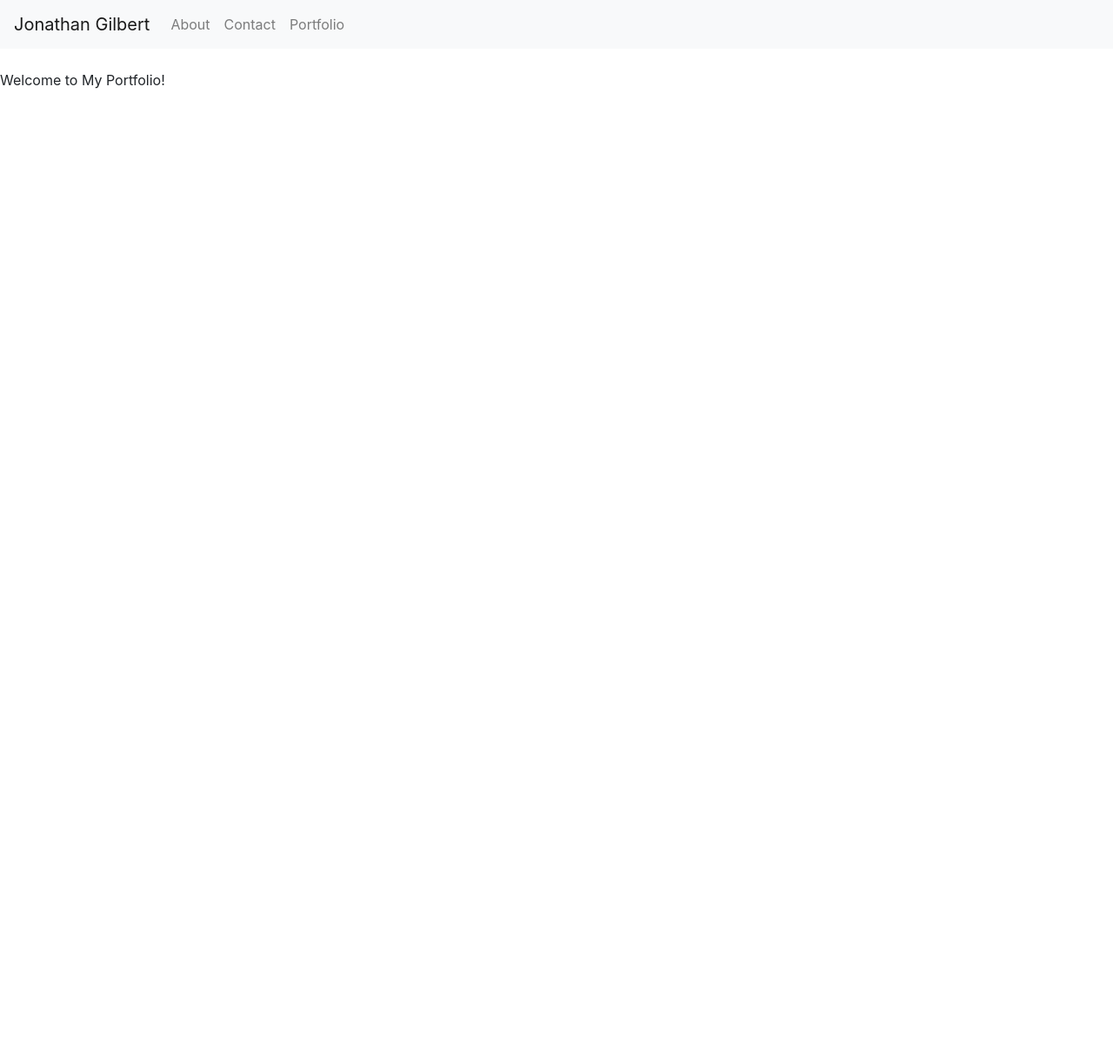
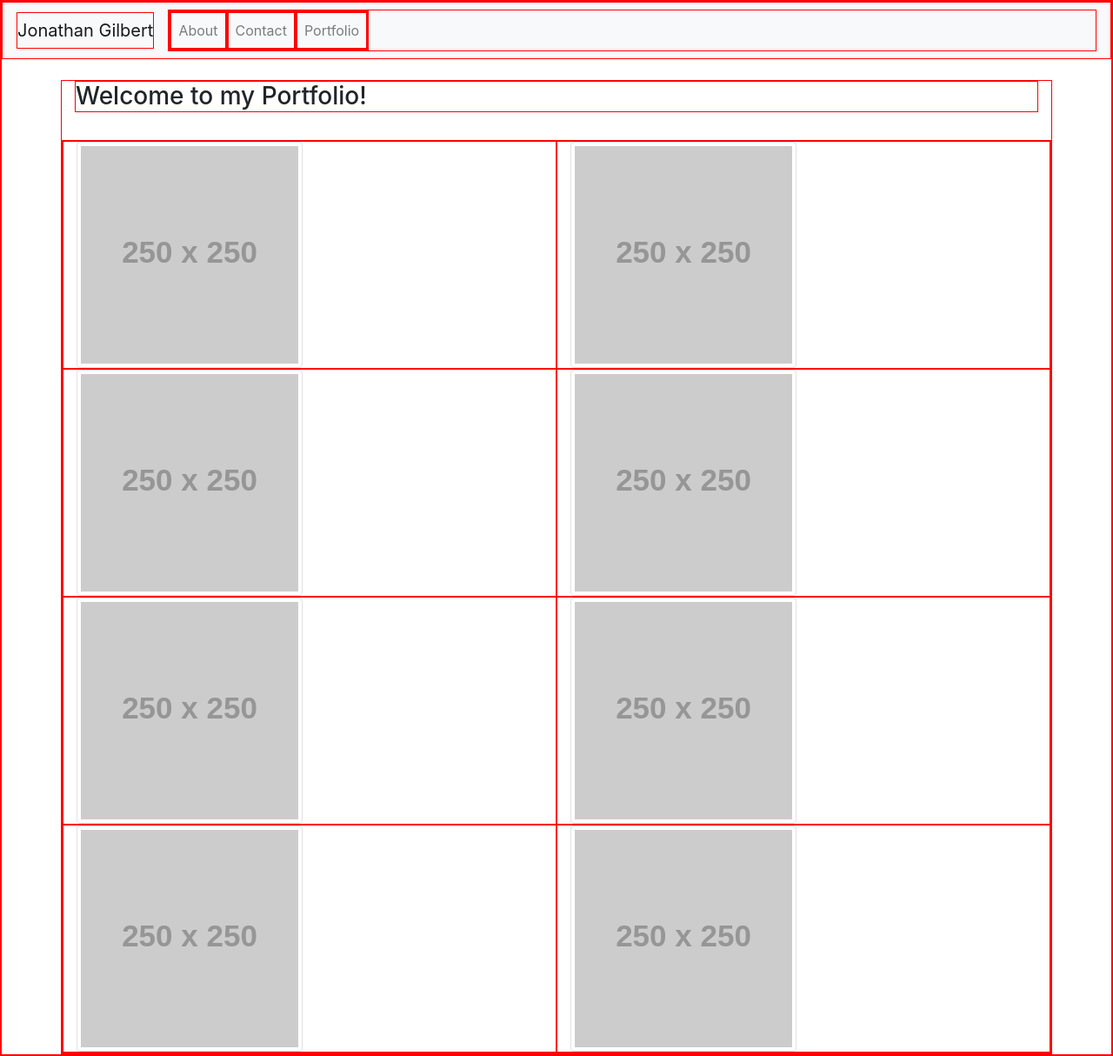
Before and after one commit to JGilb28-7/02-CSS-and-Bootstrap-RP, a plain HTML site: page portfolio.html in a window 1280 px wide. Shown: the whole page at 87% size. Before the commit the page ends 800 px from the top, so only its background shows below. Drawn offline with nearby package versions, Linux system fonts and the light colour scheme; placeholder pictures from the web are drawn by us.

Commit message:
updated README started cdd portfolio image holders responsive

```diff
--- a/portfolio.html
+++ b/portfolio.html
@@ -4,9 +4,11 @@
         <meta charset="UTF-8">
         <meta name="viewport" content="width=device-width, initial-scale=1.0">
         <title>Document</title>
+        <link rel="stylesheet" href="https://maxcdn.bootstrapcdn.com/bootstrap/4.0.0/css/bootstrap.min.css">
+        <script src="https://code.jquery.com/jquery-3.2.1.slim.min.js" integrity="sha384-KJ3o2DKtIkvYIK3UENzmM7KCkRr/rE9/Qpg6aAZGJwFDMVNA/GpGFF93hXpG5KkN" crossorigin="anonymous"></script>
+        <script src="https://cdnjs.cloudflare.com/ajax/libs/popper.js/1.12.9/umd/popper.min.js" integrity="sha384-ApNbgh9B+Y1QKtv3Rn7W3mgPxhU9K/ScQsAP7hUibX39j7fakFPskvXusvfa0b4Q" crossorigin="anonymous"></script>
+        <script src="https://maxcdn.bootstrapcdn.com/bootstrap/4.0.0/js/bootstrap.min.js" integrity="sha384-JZR6Spejh4U02d8jOt6vLEHfe/JQGiRRSQQxSfFWpi1MquVdAyjUar5+76PVCmYl" crossorigin="anonymous"></script>
         <link rel="stylesheet" href="style.css">
-        <link rel="stylesheet" href="https://maxcdn.bootstrapcdn.com/bootstrap/4.0.0/css/bootstrap.min.css">
-
     </head>
     <Body>
       <nav class="navbar navbar-expand-lg navbar-light bg-light">
@@ -15,7 +17,7 @@
           <span class="navbar-toggler-icon"></span>
         </button>
         <div class="navbar-collapse collapse show" id="navbarSupportedContent">
-          <ul class="nav navbar-nav navbar-right">
+          <ul class="nav navbar-nav navbar-right" id="nav-grp">
             <li class="nav-item">
               <a class="nav-link" href="index.html">About</a>
             </li>
@@ -30,12 +32,38 @@
       </nav>
       <br>
     <div class="container">
-        <!--Need to add in the portfolio form here
-        2 col - with place holder link ref-->
+      <h3> Welcome to my Portfolio!</h3>
+      <br>
+     <!--got the place holder link ref https://via.placeholder.com/250 C/O https://placeholder.com/-->
+        <div class="row">
+          <div class="col-sm-12 col-lg-6"><!--no space-->
+            <img src="https://via.placeholder.com/250" alt="Place holder 1" class="img-thumbnail">
+          </div>
+          <div class="col-sm-12 col-lg-6">
+            <img src="https://via.placeholder.com/250" alt="Place holder 2" class="img-thumbnail">
+          </div>
+          <div class="col-sm-12 col-lg-6">
+            <img src="https://via.placeholder.com/250" alt="Place holder 3" class="img-thumbnail">
+          </div>
+          <div class="col-sm-12 col-lg-6">
+            <img src="https://via.placeholder.com/250" alt="Place holder 4" class="img-thumbnail">
+          </div>
+          <div class="col-sm-12 col-lg-6">
+            <img src="https://via.placeholder.com/250" alt="Place holder 5" class="img-thumbnail">
+          </div>
+          <div class="col-sm-12 col-lg-6">
+            <img src="https://via.placeholder.com/250" alt="Place holder 6" class="img-thumbnail">
+          </div>
+          <div class="col-sm-12 col-lg-6">
+            <img src="https://via.placeholder.com/250" alt="Place holder 7" class="img-thumbnail">
+          </div>
+          <div class="col-sm-12 col-lg-6">
+            <img src="https://via.placeholder.com/250" alt="Place holder 8" class="img-thumbnail">
+          </div>
+        </div>
 
-
+        </div>
     </div>
 
- Welcome to My Portfolio!
 </body>
 </html>
--- a/style.css
+++ b/style.css
@@ -0,0 +1,45 @@
+*{
+   border:1px solid red;
+}
+
+#homepage-image{
+    float: left;
+    margin: 0px 25px 25px 0px;
+}
+
+#nav-grp{
+    float: right;
+
+}
+
+
+
+
+
+
+
+
+
+
+
+
+
+
+
+/*
+// needs to be at the end of the .ccs
+// Extra small devices (portrait phones, less than 576px)
+//@media (max-width: 575.98px) { ... }
+
+// Small devices (landscape phones, 576px and up)
+@media (min-width: 576px) and (max-width: 767.98px) { ... }
+
+// Medium devices (tablets, 768px and up)
+@media (min-width: 768px) and (max-width: 991.98px) { ... }
+
+// Large devices (desktops, 992px and up)
+@media (min-width: 992px) and (max-width: 1199.98px) { ... }
+
+// Extra large devices (large desktops, 1200px and up)
+@media (min-width: 1200px) { ... }
+*/
```
Also changed, not shown: contact.html (+23 -6 lines), index.html (+21 -14 lines), Assets/0160fb5938535fe168e09c171c8bd634300bf44cb4.jpg (added), 1 other file.
